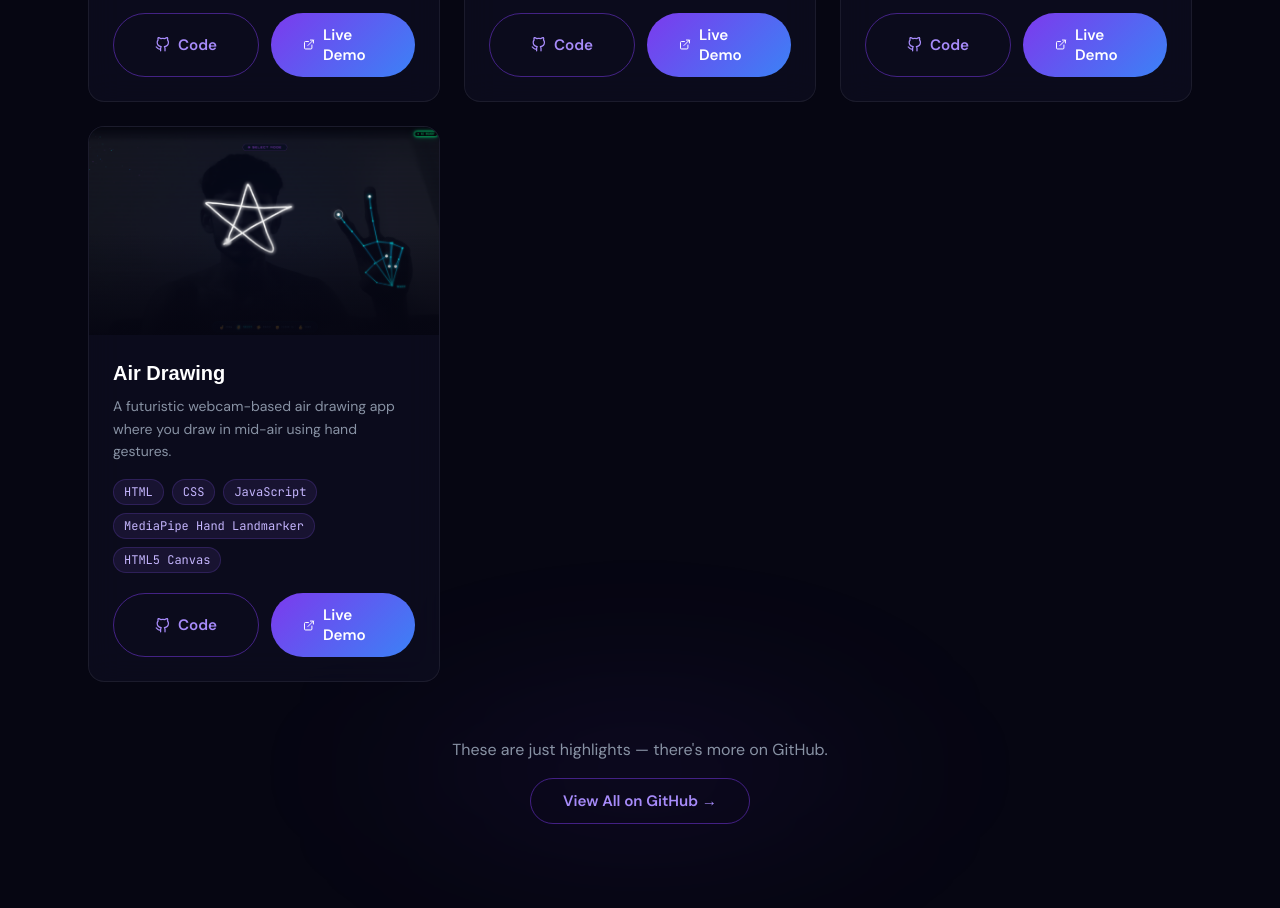
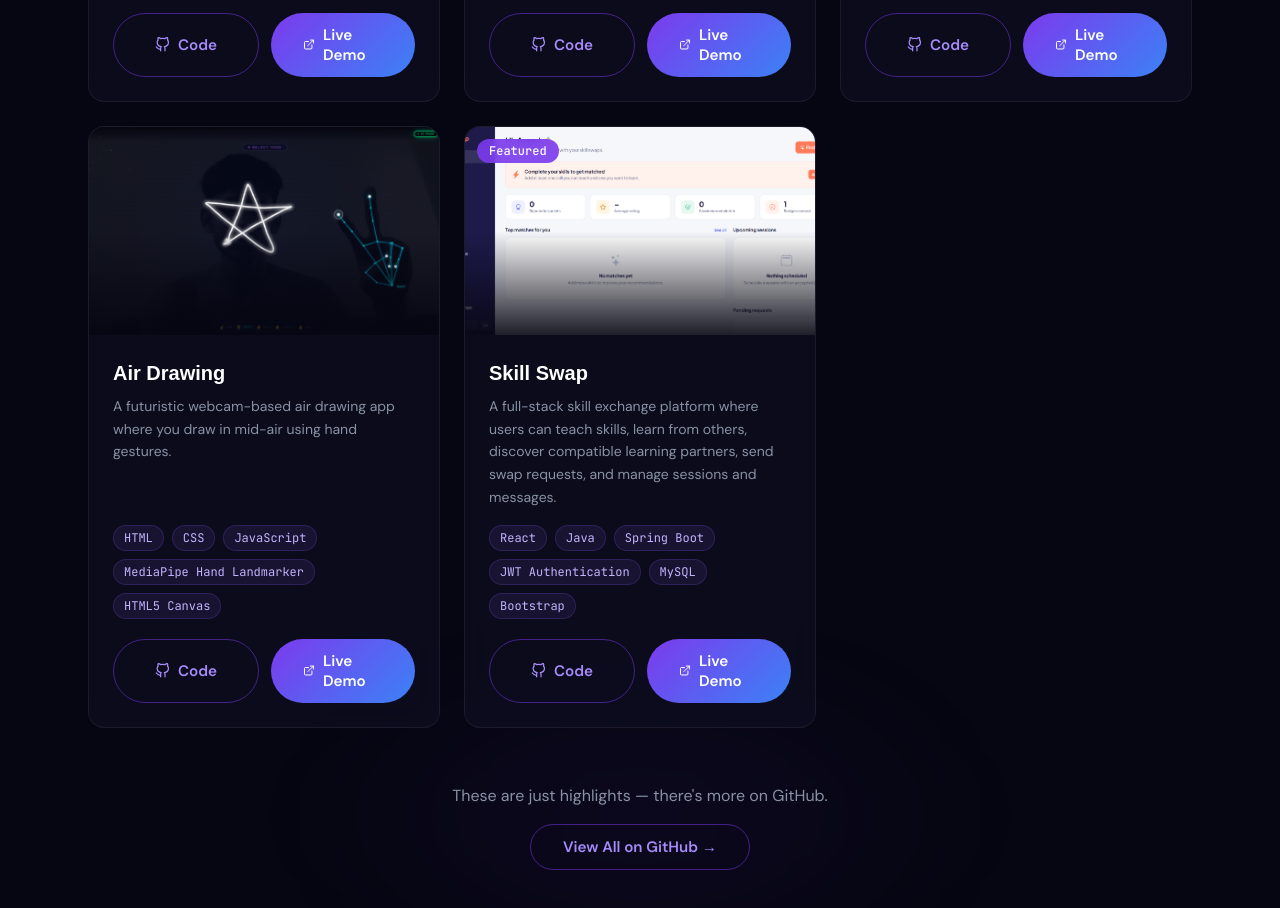
Before and after one commit to Arshan10-dev/Portfolio, a React (Vite) app: page / in a window 1280 px wide. Shown: the part 3580-4488 px from the top of the page. Built offline with nearby package versions, Linux system fonts and the light colour scheme; a web font is replaced by a local one.

Commit message:
Skill Swap Project added

```diff
--- a/src/data/projects.js
+++ b/src/data/projects.js
@@ -5,6 +5,7 @@ import titanaiImg from "../assets/titanai.png";
 import smsImg from "../assets/Sms.png";
 import cncImg from "../assets/cnc.png";
 import airdImg from "../assets/aird.png";
+import skillsImg from "../assets/skills.png";
 
 export const projects = [
   {
@@ -47,4 +48,14 @@ export const projects = [
     live: "https://air-drawing-kpaq.onrender.com",
     featured: false,
   },
+  {
+    id: 5,
+    title: "Skill Swap",
+    description: "A full-stack skill exchange platform where users can teach skills, learn from others, discover compatible learning partners, send swap requests, and manage sessions and messages.",
+    image: skillsImg,
+    tags: ["React", "Java", "Spring Boot", "JWT Authentication", "MySQL", "Bootstrap"],
+    github: "https://github.com/Arshan10-dev/Skill-Swap",
+    live: "https://skill-swap-frontend-5bqx.onrender.com",
+    featured: true,
+  },
 ];
```
Also changed, not shown: src/assets/skills.png (added).
